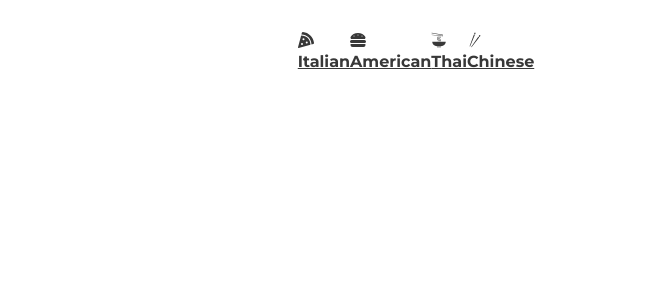
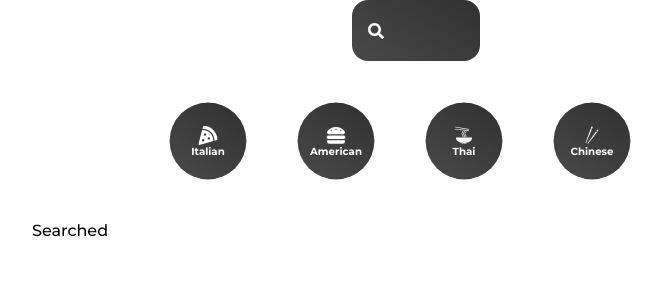
Before and after one commit to 41CharlesLi/recipe-app, a React (Create React App) app: page /searched/1 in a window 1280 px wide. Shown: the top 300 px of the page, without its empty margins (224-886 px from the left). Built offline with nearby package versions, Linux system fonts and the light colour scheme.

Commit message:
implementing search function

```diff
--- a/src/App.js
+++ b/src/App.js
@@ -1,9 +1,10 @@
 import Pages from "./pages/Pages";
 import Category from "./components/Category";
-
+import Search from "./components/Search";
 function App() {
     return (
         <div className="App">
+            <Search />
             <Category />
             <Pages />
         </div>
--- a/src/components/Category.jsx
+++ b/src/components/Category.jsx
@@ -8,22 +8,22 @@
 function Category() {
     return (
         <List>
-            <NavLink to={"/cuisine/italian"}>
+            <SLink to={"/cuisine/italian"}>
                 <FaPizzaSlice />
                 <h4>Italian</h4>
-            </NavLink>
-            <NavLink to={"/cuisine/american"}>
+            </SLink>
+            <SLink to={"/cuisine/american"}>
                 <FaHamburger />
                 <h4>American</h4>
-            </NavLink>
-            <NavLink to={"/cuisine/thai"}>
+            </SLink>
+            <SLink to={"/cuisine/thai"}>
                 <GiNoodles />
                 <h4>Thai</h4>
-            </NavLink>
-            <NavLink to={"/cuisine/chinese"}>
+            </SLink>
+            <SLink to={"/cuisine/chinese"}>
                 <GiChopsticks />
                 <h4>Chinese</h4>
-            </NavLink>
+            </SLink>
         </List>
     );
 }
@@ -33,5 +33,38 @@
     justify-content: center;
     margin: 2rem 0rem;
 `;
+const SLink = styled(NavLink)`
+    display: flex;
+    flex-direction: column;
+    justify-content: center;
+    align-items: center;
+    border-radius: 50%;
+    margin-right: 2rem;
+    text-decoration: none;
+    background: linear-gradient(35deg, #494949, #313131);
+    width: 6rem;
+    height: 6rem;
+    cursor: pointer;
+    transform: scale(0.8);
+
+    h4 {
+        color: white;
+        font-size: 0.8rem;
+    }
+
+    svg {
+        color: white;
+        font-size: 1.5rem;
+    }
+    &.active {
+        background: linear-gradient(to right, #f27121, #e94057);
+        svg {
+            color: white;
+        }
+        h4 {
+            color: white;
+        }
+    }
+`;
 
 export default Category;
--- /dev/null
+++ b/src/components/Search.jsx
@@ -0,0 +1,52 @@
+import React from "react";
+import styled from "styled-components";
+import { useState } from "react";
+import { FaSearch, faSearch } from "react-icons/fa";
+import { navigate } from "react-router-dom";
+
+function Search() {
+    const [input, setInput] = useState("");
+    const submitHandler = (e) => {
+        e.preventDefault();
+    };
+    return (
+        <FormStyle action="" onSubmit={submitHandler}>
+            <div>
+                <FaSearch></FaSearch>
+                <input
+                    type="text"
+                    onChange={(e) => setInput(e.target.value)}
+                    value={input}
+                />
+            </div>
+        </FormStyle>
+    );
+}
+
+const FormStyle = styled.form`
+    margin: 0rem 20rem;
+    position: relative;
+    div {
+        width: 100%;
+    }
+    input {
+        border: none;
+        background: linear-gradient(35deg, #494949, #313131);
+        font-size: 1.5rem;
+        color: white;
+        padding: 1rem 3rem;
+        border: none;
+        border-radius: 1rem;
+        outline: none;
+        width: 100%;
+    }
+    svg {
+        position: absolute;
+        top: 50%;
+        left: 0%;
+        transform: translate(100%, -50%);
+        color: white;
+    }
+`;
+
+export default Search;
--- a/src/pages/Pages.jsx
+++ b/src/pages/Pages.jsx
@@ -2,12 +2,13 @@
 import Home from "./Home";
 import Cuisine from "./Cuisine";
 import { Route, Routes } from "react-router-dom";
-
+import Searched from "./Searched";
 function Pages() {
     return (
         <Routes>
             <Route path="/" element={<Home />} />
             <Route path="/cuisine/:type" element={<Cuisine />} />
+            <Route path="/searched/:search" element={<Searched />} />
         </Routes>
     );
 }
--- /dev/null
+++ b/src/pages/Searched.jsx
@@ -0,0 +1,7 @@
+import React from "react";
+
+function Searched() {
+    return <div>Searched</div>;
+}
+
+export default Searched;
```
